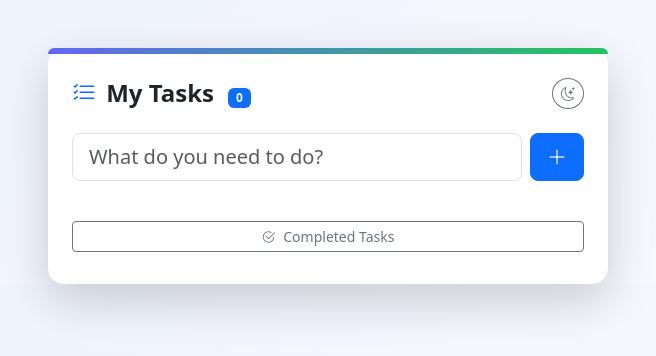
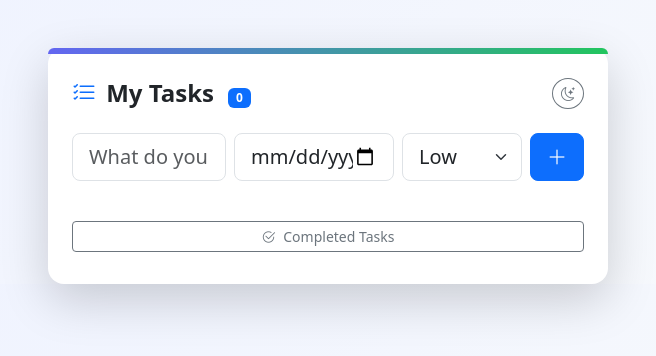
Before and after one commit to AliRamzi-Nv23126/cc-todo-app, a Flask app: page / in a window 1280 px wide. Shown: the top 356 px of the page, without its empty margins (312-968 px from the left). Run offline with Flask 3, Linux system fonts and the light colour scheme.

Commit message:
feat(ui): add deadline + priority inputs and display

```diff
--- a/templates/index.html
+++ b/templates/index.html
@@ -89,6 +89,15 @@
                        class="form-control form-control-lg"
                        placeholder="What do you need to do?"
                        required>
+                <input type="date"
+                       name="deadline"
+                       class="form-control form-control-lg"
+                       style="max-width: 160px;">
+                <select name="priority" class="form-select form-select-lg" style="max-width:120px;">
+                    <option value="1">High</option>
+                    <option value="2">Medium</option>
+                    <option value="3" selected>Low</option>
+                </select>
                 <button class="btn btn-primary btn-lg">
                     <i class="bi bi-plus-lg"></i>
                 </button>
@@ -98,9 +107,12 @@
             <ul class="list-group mb-3">
                 {% for task in tasks if not task.completed %}
                     <li class="list-group-item d-flex justify-content-between align-items-center">
-                        <span class="task-text">
-                            {{ task.content }}
-                        </span>
+                        <div>
+                            <div class="task-text">{{ task.content }}</div>
+                            {% if task.deadline %}
+                                <small class="text-muted">Due: {{ task.deadline }}</small>
+                            {% endif %}
+                        </div>
 
                         <div>
                             <!-- Edit -->
@@ -140,6 +152,14 @@
                                                class="form-control"
                                                value="{{ task.content }}"
                                                required>
+                                        <div class="mt-2 d-flex gap-2">
+                                            <input type="date" name="deadline" class="form-control" value="{{ task.deadline or '' }}">
+                                            <select name="priority" class="form-select" style="max-width:140px;">
+                                                <option value="1" {% if task.priority==1 %}selected{% endif %}>High</option>
+                                                <option value="2" {% if task.priority==2 %}selected{% endif %}>Medium</option>
+                                                <option value="3" {% if task.priority==3 %}selected{% endif %}>Low</option>
+                                            </select>
+                                        </div>
                                     </div>
 
                                     <div class="modal-footer">
```
